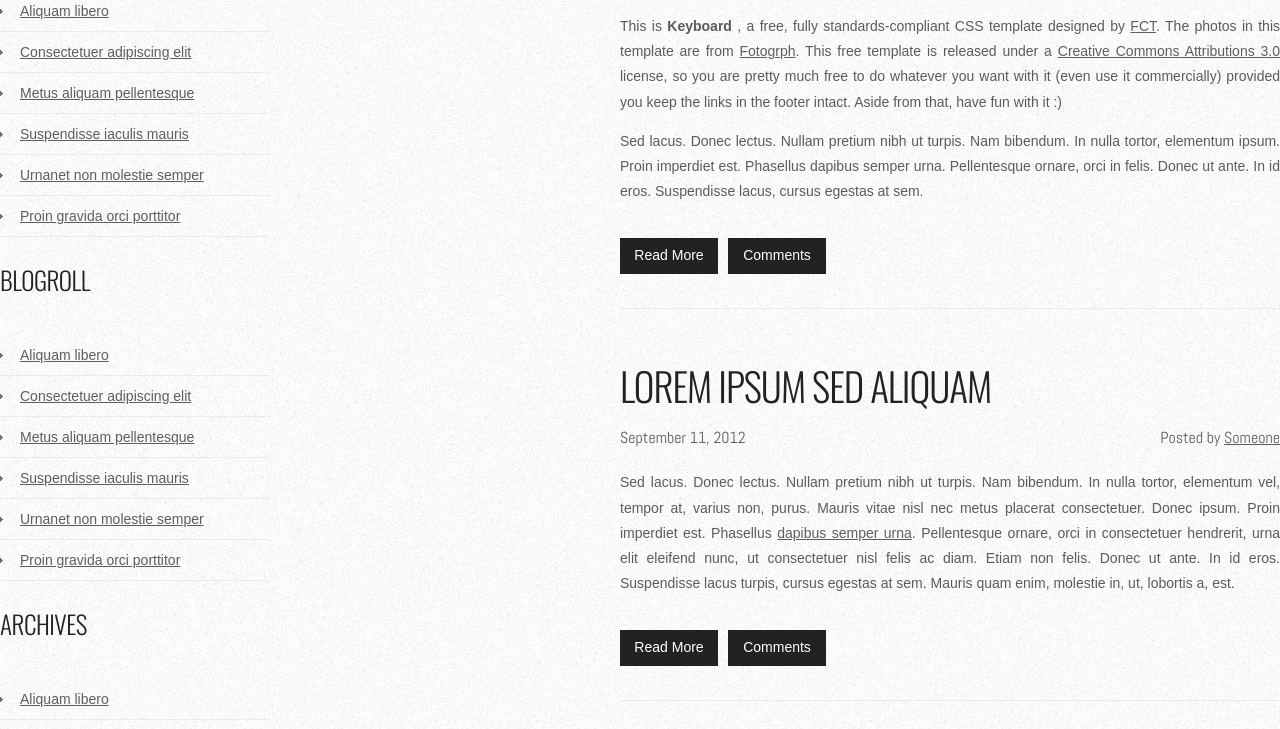
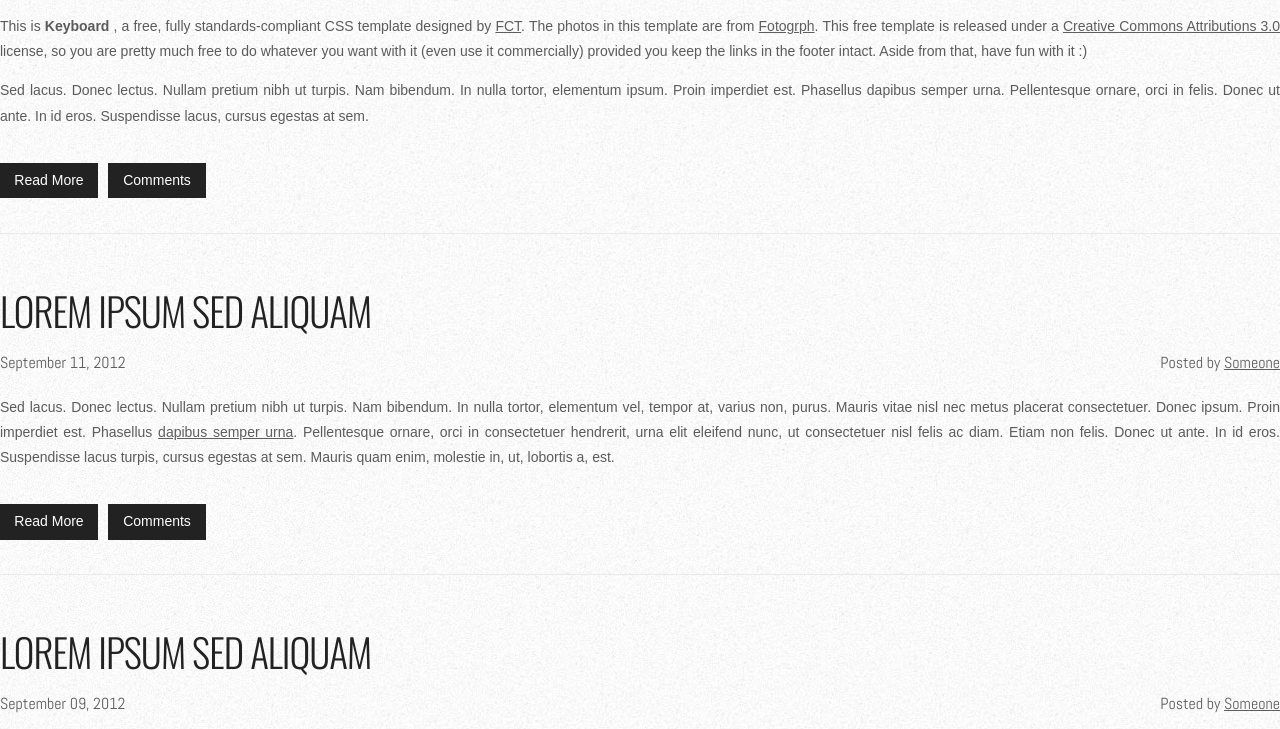
Before and after one commit to vp811/project_transformation_vasquez_efren, a plain HTML site: page index.html in a window 1280 px wide. Shown: the part 674-1403 px from the top of the page. Drawn offline with nearby package versions, Linux system fonts and the light colour scheme.

Commit message:
remove all floats and clears

```diff
--- a/css/main.css
+++ b/css/main.css
@@ -150,14 +150,6 @@ a {
     padding: 30px 0px;
 }
 
-/* Content */
-
-#content {
-    float: right;
-    width: 660px;
-    padding: 0px 0px 0px 0px;
-}
-
 .post {
     overflow: hidden;
     margin-bottom: 40px;
@@ -228,7 +220,6 @@ a {
 /* Sidebar */
 
 #sidebar {
-    float: left;
     width: 270px;
     margin: 0px;
     padding: 30px 0px 0px 0px;
```
